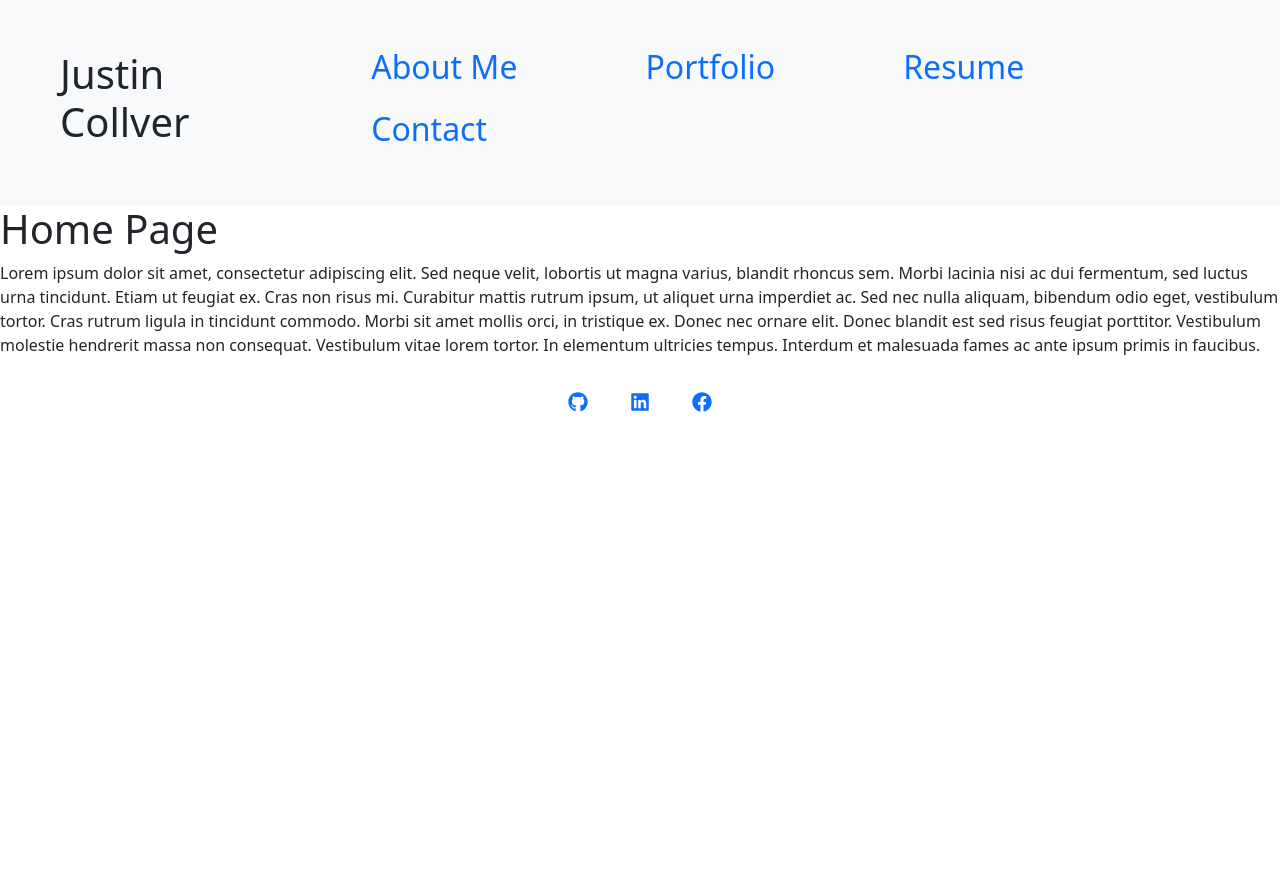
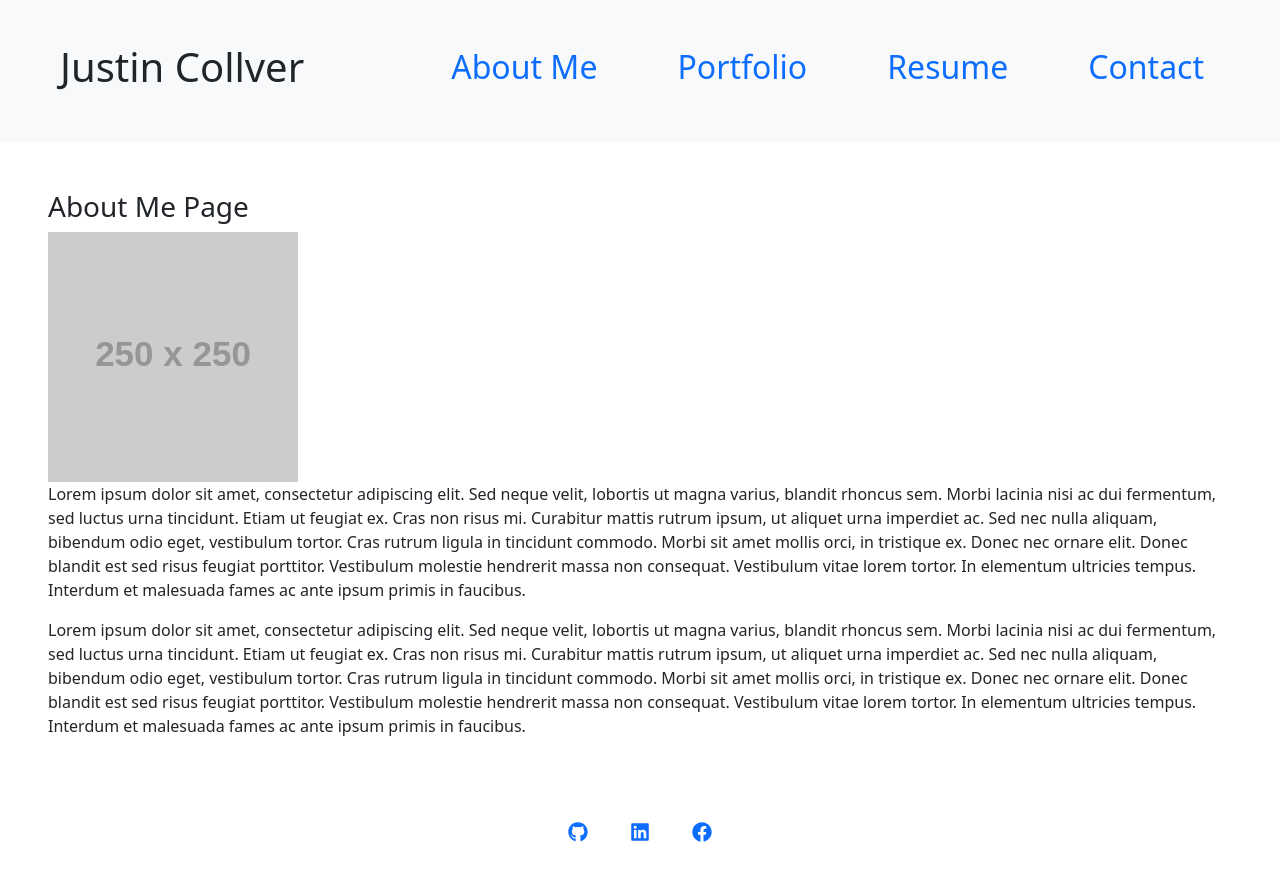
Before and after one commit to threewide/react-portfolio, a React (Create React App) app in the folder react-portfolio-app/: page / in a window 1280 px wide. Before the commit the page ends 800 px from the top, so only its background shows below. Built offline with nearby package versions, Linux system fonts and the light colour scheme.

Commit message:
added Resume page and cleaned up styling

```diff
--- a/react-portfolio-app/src/components/Header.js
+++ b/react-portfolio-app/src/components/Header.js
@@ -7,10 +7,10 @@ function Header({ currentPage, handlePageChange }) {
             <div class="container-fluid m-4">
                 <div class="px-4">
                     <a href="#home"
-                    onClick={() => handlePageChange('Home')}
+                    onClick={() => handlePageChange('AboutMe')}
                     // This is a conditional (ternary) operator that checks to see if the current page is "Home"
                     // If it is, we set the current page to 'nav-link-active', otherwise we set it to 'nav-link'
-                    className={currentPage === 'Home' ? 'nav-link active' : 'nav-link'}
+                    className={currentPage === 'AboutMe' ? 'nav-link active' : 'nav-link'}
                     >
                         <h1>Justin Collver</h1>
                     </a>
--- a/react-portfolio-app/src/components/Navigation.js
+++ b/react-portfolio-app/src/components/Navigation.js
@@ -7,7 +7,7 @@ function Navigation({ currentPage, handlePageChange }) {
     <nav class="navbar navbar-expand-lg navbar-light bg-light">
                 <div class="d-flex align-items-center">
                     <ul className="nav" >
-                        <li className="nav-item" class="px-5">
+                        <li className="nav-item" class="px-4">
                             <a href="#aboutme"
                             onClick={() => handlePageChange('AboutMe')}
                             // Check to see if the currentPage is `AboutMe`, and if so we use the active link class from bootstrap. Otherwise, we set it to a normal nav-link
@@ -16,7 +16,7 @@ function Navigation({ currentPage, handlePageChange }) {
                                 <h2>About Me</h2>
                             </a>
                         </li>
-                        <li className="nav-item" class="px-5">
+                        <li className="nav-item" class="px-4">
                             <a href="#portfolio"
                             onClick={() => handlePageChange('Portfolio')}
                             // Check to see if the currentPage is `Portfolio`, and if so we use the active link class from bootstrap. Otherwise, we set it to a normal nav-link
@@ -25,7 +25,7 @@ function Navigation({ currentPage, handlePageChange }) {
                                 <h2>Portfolio</h2>
                             </a>
                         </li>
-                        <li className="nav-item" class="px-5">
+                        <li className="nav-item" class="px-4">
                             <a href="#resume"
                             onClick={() => handlePageChange('Resume')}
                             // Check to see if the currentPage is `Resume`, and if so we use the active link class from bootstrap. Otherwise, we set it to a normal nav-link
@@ -34,7 +34,7 @@ function Navigation({ currentPage, handlePageChange }) {
                                 <h2>Resume</h2>
                             </a>
                         </li>
-                        <li className="nav-item" class="px-5">
+                        <li className="nav-item" class="px-4">
                             <a href="#contact"
                             onClick={() => handlePageChange('Contact')}
                             // Check to see if the currentPage is `Contact`, and if so we use the active link class from bootstrap. Otherwise, we set it to a normal nav-link
--- a/react-portfolio-app/src/components/PortfolioContainer.js
+++ b/react-portfolio-app/src/components/PortfolioContainer.js
@@ -1,6 +1,5 @@
 import React, { useState } from 'react';
 import Header from './Header';
-import Home from './pages/Home';
 import AboutMe from './pages/AboutMe';
 import Portfolio from './pages/Portfolio';
 import Resume from './pages/Resume';
@@ -8,13 +7,10 @@ import Contact from './pages/Contact';
 import Footer from './Footer';
 
 export default function PortfolioContainer() {
-    const [currentPage, setCurrentPage] = useState('Home');
+    const [currentPage, setCurrentPage] = useState('AboutMe');
 
     // This method is checking to see what the value of `currentPage` is. Depending on the value of currentPage, we return the corresponding component to render.
     const renderPage = () => {
-      if (currentPage === 'Home') {
-        return < Home />;
-      }
       if (currentPage === 'AboutMe') {
         return < AboutMe />;
       }
--- a/react-portfolio-app/src/components/pages/AboutMe.js
+++ b/react-portfolio-app/src/components/pages/AboutMe.js
@@ -2,15 +2,33 @@ import React from 'react';
 
 export default function AboutMe() {
   return (
-    <div>
-      <h1>About Me Page</h1>
+    <div class="p-5">
+      <h3>About Me Page</h3>
+      <img src="https://via.placeholder.com/250" alt="Placeholder profile picture"/>
       <p>
-        Nunc pharetra finibus est at efficitur. Praesent sed congue diam.
-        Integer gravida dui mauris, ut interdum nunc egestas sed. Aenean sed
-        mollis diam. Nunc aliquet risus ac finibus porta. Nam quis arcu non
-        lectus tincidunt fermentum. Suspendisse aliquet orci porta quam semper
-        imperdiet. Praesent euismod mi justo, faucibus scelerisque risus cursus
-        in. Sed rhoncus mollis diam, sit amet facilisis lectus blandit at.
+        Lorem ipsum dolor sit amet, consectetur adipiscing elit. Sed neque
+        velit, lobortis ut magna varius, blandit rhoncus sem. Morbi lacinia nisi
+        ac dui fermentum, sed luctus urna tincidunt. Etiam ut feugiat ex. Cras
+        non risus mi. Curabitur mattis rutrum ipsum, ut aliquet urna imperdiet
+        ac. Sed nec nulla aliquam, bibendum odio eget, vestibulum tortor. Cras
+        rutrum ligula in tincidunt commodo. Morbi sit amet mollis orci, in
+        tristique ex. Donec nec ornare elit. Donec blandit est sed risus feugiat
+        porttitor. Vestibulum molestie hendrerit massa non consequat. Vestibulum
+        vitae lorem tortor. In elementum ultricies tempus. Interdum et malesuada
+        fames ac ante ipsum primis in faucibus.
+      </p>
+
+      <p>
+        Lorem ipsum dolor sit amet, consectetur adipiscing elit. Sed neque
+        velit, lobortis ut magna varius, blandit rhoncus sem. Morbi lacinia nisi
+        ac dui fermentum, sed luctus urna tincidunt. Etiam ut feugiat ex. Cras
+        non risus mi. Curabitur mattis rutrum ipsum, ut aliquet urna imperdiet
+        ac. Sed nec nulla aliquam, bibendum odio eget, vestibulum tortor. Cras
+        rutrum ligula in tincidunt commodo. Morbi sit amet mollis orci, in
+        tristique ex. Donec nec ornare elit. Donec blandit est sed risus feugiat
+        porttitor. Vestibulum molestie hendrerit massa non consequat. Vestibulum
+        vitae lorem tortor. In elementum ultricies tempus. Interdum et malesuada
+        fames ac ante ipsum primis in faucibus.
       </p>
     </div>
   );
--- a/react-portfolio-app/src/components/pages/Contact.js
+++ b/react-portfolio-app/src/components/pages/Contact.js
@@ -3,7 +3,7 @@ import Form from '../Form';
 
 export default function Contact() {
   return (
-    <div>
+    <div class="p-4">
         <h3>Contact</h3>
         <Form/>
     </div>
--- a/react-portfolio-app/src/components/pages/Home.js
+++ /dev/null
@@ -1,21 +0,0 @@
-import React from 'react';
-
-export default function Home() {
-  return (
-    <div>
-      <h1>Home Page</h1>
-      <p>
-        Lorem ipsum dolor sit amet, consectetur adipiscing elit. Sed neque
-        velit, lobortis ut magna varius, blandit rhoncus sem. Morbi lacinia nisi
-        ac dui fermentum, sed luctus urna tincidunt. Etiam ut feugiat ex. Cras
-        non risus mi. Curabitur mattis rutrum ipsum, ut aliquet urna imperdiet
-        ac. Sed nec nulla aliquam, bibendum odio eget, vestibulum tortor. Cras
-        rutrum ligula in tincidunt commodo. Morbi sit amet mollis orci, in
-        tristique ex. Donec nec ornare elit. Donec blandit est sed risus feugiat
-        porttitor. Vestibulum molestie hendrerit massa non consequat. Vestibulum
-        vitae lorem tortor. In elementum ultricies tempus. Interdum et malesuada
-        fames ac ante ipsum primis in faucibus.
-      </p>
-    </div>
-  );
-}
--- a/react-portfolio-app/src/components/pages/Resume.js
+++ b/react-portfolio-app/src/components/pages/Resume.js
@@ -0,0 +1,32 @@
+import React from 'react';
+export default function Resume() {
+  return (
+    <div class="p-5">
+        <h3>Resume</h3>
+
+        <p>Download my resume</p>
+
+        <h4>Front-end Proficiencies</h4>
+        <ul>
+            <li>HMTL</li>
+            <li>CSS</li>
+            <li>Javascript</li>
+            <li>JQuery</li>
+            <li>responsive design</li>
+            <li>React</li>
+            <li>Bootstrap</li>
+        </ul>
+
+        <h4>Back-end Proficiencies</h4>
+        <ul>
+            <li>APIs</li>
+            <li>Node</li>
+            <li>Express</li>
+            <li>MySQL, Sequelize</li>
+            <li>MongoDB, Mongoose</li>
+            <li>REST</li>
+            <li>GraphQL</li>
+        </ul>
+    </div>
+  );
+}
```
